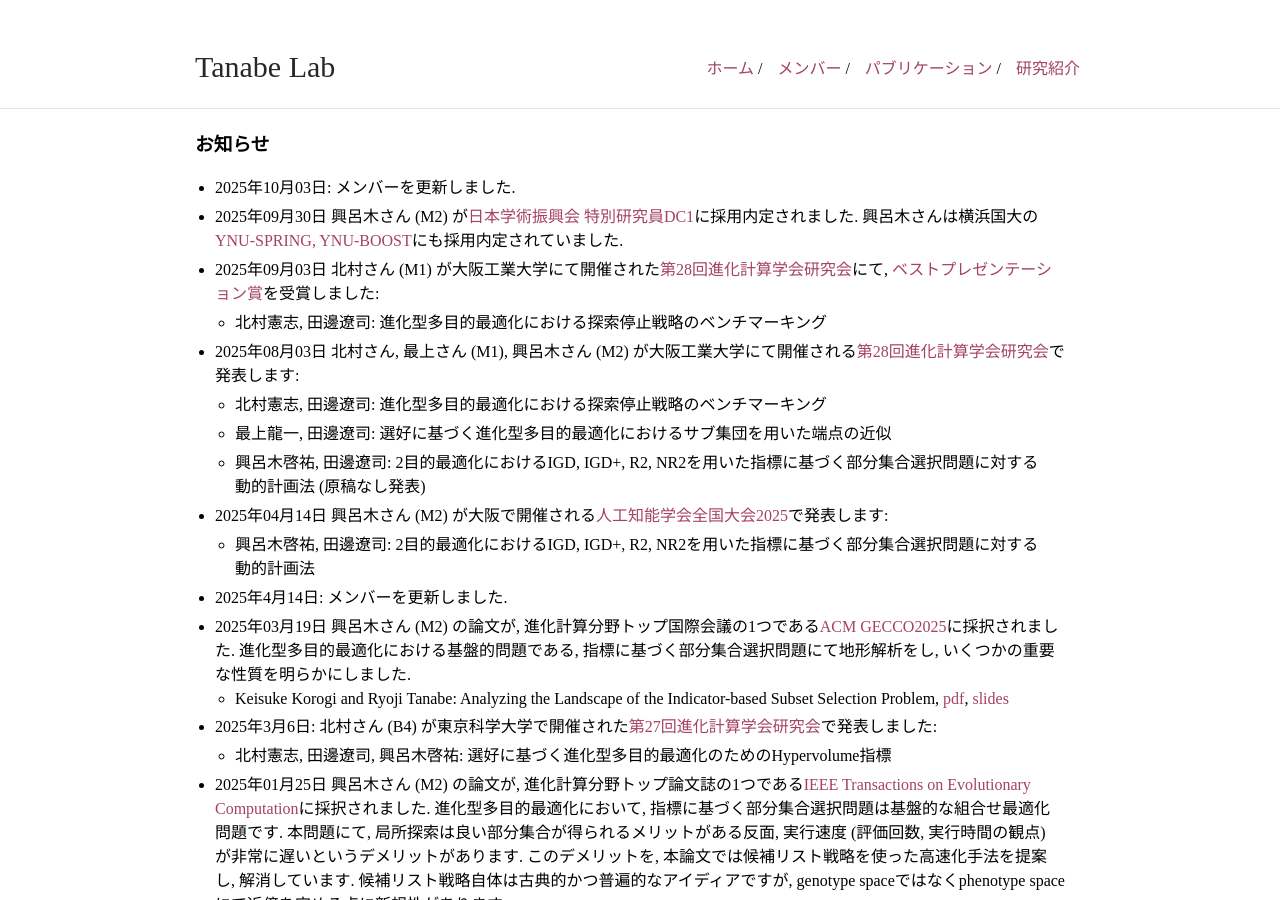
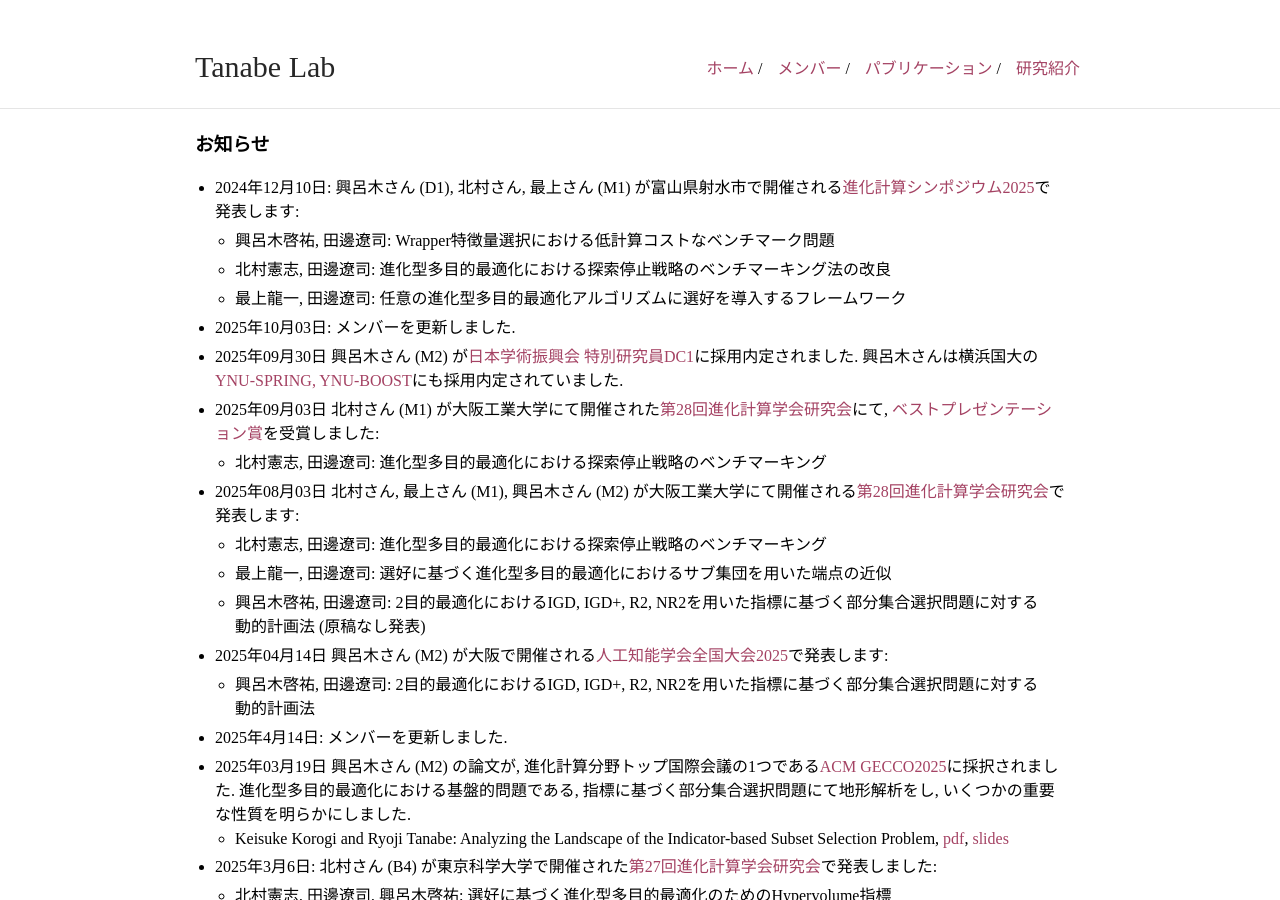
Before and after one commit to aopt-lab/aopt-lab.github.io, a Jekyll site: the page built from index.md, in a window 1280 px wide and 900 px high. Built offline with Jekyll 4.4.1, drawn with Linux system fonts in a browser that asks for light colours.

Commit message:
update news

```diff
--- a/index.md
+++ b/index.md
@@ -5,6 +5,10 @@ title: 田邊研究室
 
 ### お知らせ
 
+* 2024年12月10日: 興呂木さん (D1), 北村さん, 最上さん (M1) が富山県射水市で開催される[進化計算シンポジウム2025](https://www.jpnsec.org/symposium202503.html)で発表します:
+    * 興呂木啓祐, 田邊遼司: Wrapper特徴量選択における低計算コストなベンチマーク問題
+    * 北村憲志, 田邊遼司: 進化型多目的最適化における探索停止戦略のベンチマーキング法の改良
+    * 最上龍一, 田邊遼司: 任意の進化型多目的最適化アルゴリズムに選好を導入するフレームワーク
 * 2025年10月03日: メンバーを更新しました.
 * 2025年09月30日 興呂木さん (M2) が[日本学術振興会 特別研究員DC1](https://www.jsps.go.jp/j-pd/)に採用内定されました. 興呂木さんは横浜国大の[YNU-SPRING, YNU-BOOST](https://ope.ynu.ac.jp/learning_plus/doctor_support.html)にも採用内定されていました.
 * 2025年09月03日 北村さん (M1) が大阪工業大学にて開催された[第28回進化計算学会研究会](https://www.jpnsec.org/symposium202502.html)にて, [ベストプレゼンテーション賞](https://www.jpnsec.org/bestpresentations.html)を受賞しました:
```
Also changed, not shown: publication.md (+3 -0 lines).
